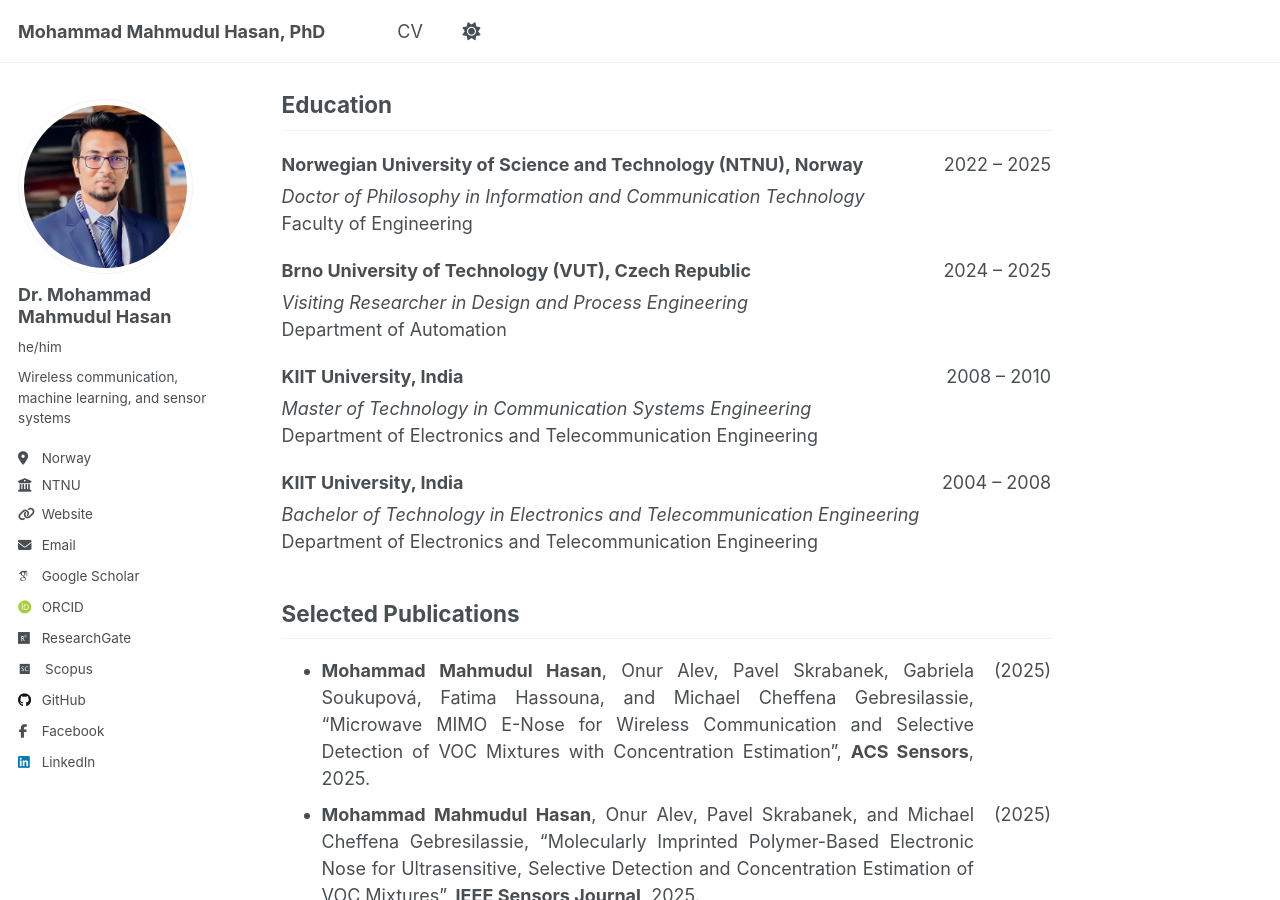
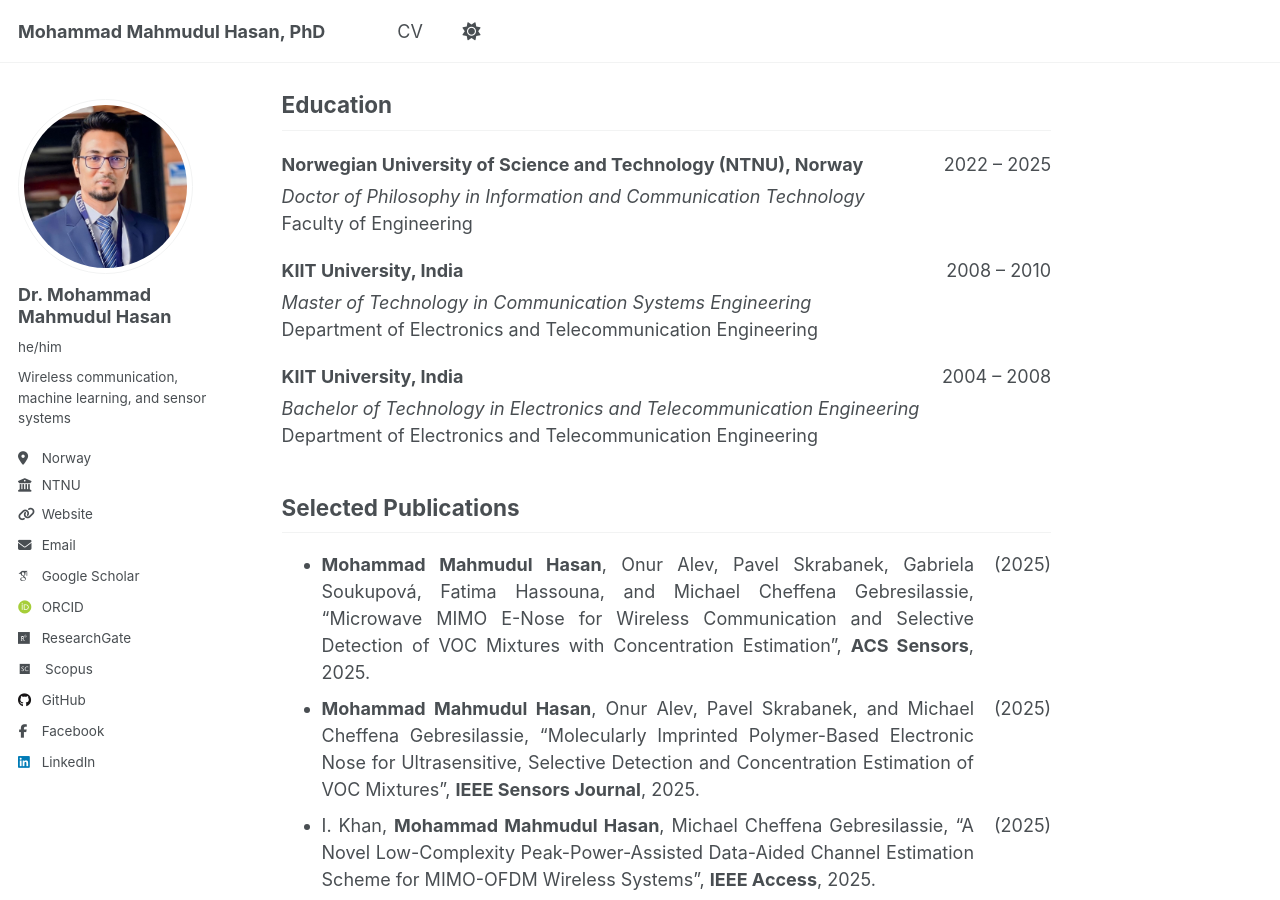
Before and after one commit to dearmahmud/dearmahmud.github.io, a Jekyll site: the page built from _pages/about.md, in a window 1280 px wide and 900 px high, scrolled down 755 px. Built offline with Jekyll 4.4.1, drawn with Linux system fonts in a browser that asks for light colours; some web fonts are replaced.

Commit message:
Remove Brno University of Technology entry
Removed details about Brno University of Technology.

```diff
--- a/_pages/about.md
+++ b/_pages/about.md
@@ -65,12 +65,6 @@ I remain deeply grateful to my supervisors, Dr. Sudhansu Sekhar Singh, Dr. Micha
   <span>2022 – 2025</span>
 </div>
 <p style="margin: 5px 0 10px 0;"> <em>Doctor of Philosophy in Information and Communication Technology</em> <br> Faculty of Engineering </p>
-
-<div style="margin-top: 20px; display: flex; justify-content: space-between; align-items: center;">
-  <span><strong>Brno University of Technology (VUT), Czech Republic</strong></span>
-  <span>2024 – 2025</span>
-</div>
-<p style="margin: 5px 0 10px 0;"> <em>Visiting Researcher in Design and Process Engineering</em> <br> Department of Automation </p>
 
 <div style="margin-top: 20px; display: flex; justify-content: space-between; align-items: center;">
   <span><strong>KIIT University, India</strong></span>
```
